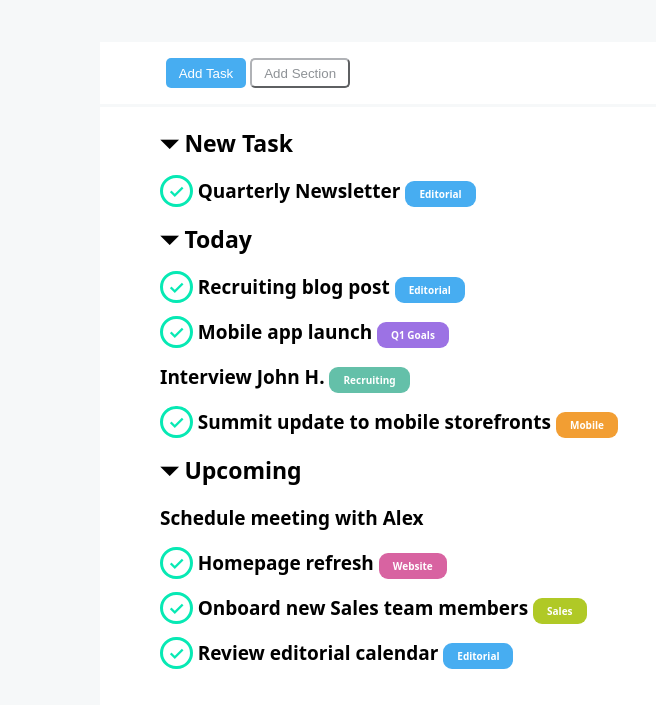
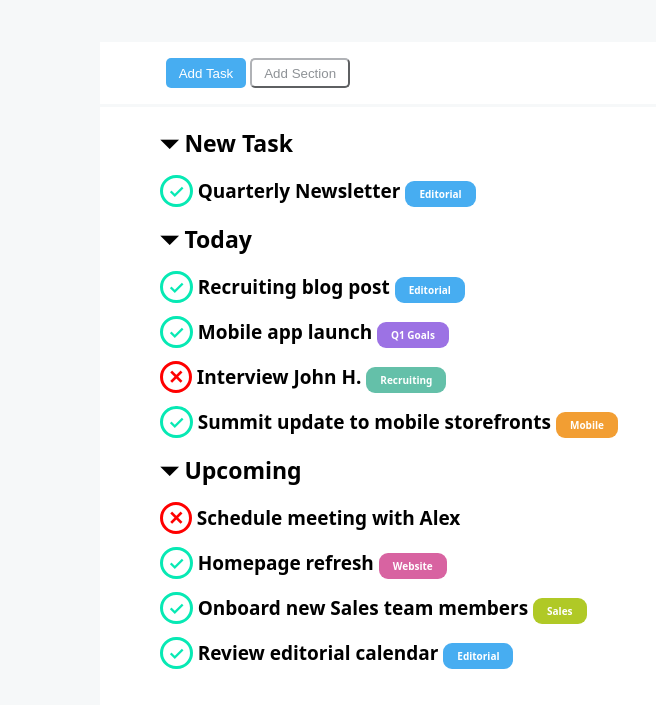
Before and after one commit to GiacomoGaudino/html-css-toboolist, a plain HTML site: page index.html in a window 1280 px wide. Shown: the part 101-806 px from the top of the page, without its empty margins (0-656 px from the left). Drawn offline with Linux system fonts and the light colour scheme.

Commit message:
add correction

```diff
--- a/css/style.css
+++ b/css/style.css
@@ -140,3 +140,12 @@ span {
     border-radius: 50px;
     border-color: rgb(7, 233, 180);
 }
+
+.simbol-2 {
+    color: red;
+    padding-left: 5px;
+    padding-right: 5px;
+    border-style: solid;
+    border-radius: 50px;
+    border-color: red;
+}
--- a/index.html
+++ b/index.html
@@ -37,25 +37,20 @@
                 <p><span class="simbol-1">&#10003</span> Recruiting blog post <span class="editorial">Editorial</span>
                 </p>
                 <p><span class="simbol-1">&#10003</span> Mobile app launch <span class="q1-goals">Q1 Goals</span></p>
-                <p>Interview John H. <span class="recruiting">Recruiting</span></p>
+                <p><span class="simbol-2">&#10005</span> Interview John H. <span class="recruiting">Recruiting</span>
+                </p>
                 <p><span class="simbol-1">&#10003</span> Summit update to mobile storefronts <span
                         class="mobile">Mobile</span></p>
                 <span class="list-task">&#9207 <strong>Upcoming</strong></span>
-                <p>Schedule meeting with Alex</p>
+                <p><span class="simbol-2">&#10005</span> Schedule meeting with Alex</p>
                 <p><span class="simbol-1">&#10003</span> Homepage refresh <span class="website">Website</span></p>
                 <p><span class="simbol-1">&#10003</span> Onboard new Sales team members <span class="sales">Sales</span>
                 </p>
                 <p><span class="simbol-1">&#10003</span> Review editorial calendar <span
                         class="editorial">Editorial</span></p>
-
             </div>
             <!-- task /-->
-
-
         </div>
-
-
-
     </main>
     <!-- /list -->
 </body>
```
